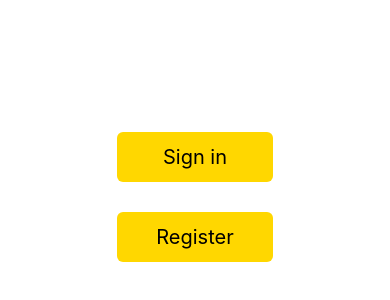
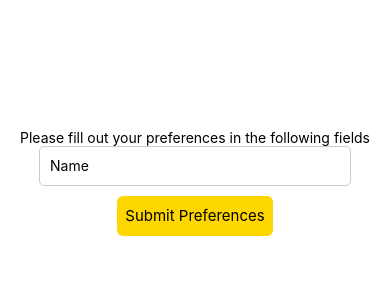
Before and after one commit to aberiggs/BoilerMatch, a React Native app in the folder frontend/: screen /ManagePreferences in a window 390 px wide. Before the commit this address had no page. Shown: the part 240-540 px from the top of the page. Built offline with nearby package versions, Linux system fonts and the light colour scheme.

Commit message:
added button on user profile to open preferences page with form and submission

```diff
--- a/frontend/App.js
+++ b/frontend/App.js
@@ -5,6 +5,7 @@ import { createStackNavigator } from '@react-navigation/stack';
 import Landing from './screens/Landing'
 import Register from './screens/Register'
 import Login from './screens/Login'
+import ManagePreferences from './screens/ManagePreferences';
 import MainTabNavigator from './routes/MainTabNavigator';
 
 const Stack = createStackNavigator();
@@ -23,6 +24,7 @@ export default function App() {
         }}/>
 
       <Stack.Screen name="MainTabNavigator" component={MainTabNavigator} />
+      <Stack.Screen name="ManagePreferences" component={ManagePreferences} />
       </Stack.Navigator>
     </NavigationContainer>
   );
--- a/frontend/package.json
+++ b/frontend/package.json
@@ -9,6 +9,7 @@
     "web": "expo start --web"
   },
   "dependencies": {
+    "@react-native-picker/picker": "2.4.10",
     "@react-navigation/bottom-tabs": "^6.5.9",
     "@react-navigation/native": "^6.1.8",
     "@react-navigation/stack": "^6.3.18",
--- /dev/null
+++ b/frontend/screens/ManagePreferences.js
@@ -0,0 +1,66 @@
+//import React from 'react';
+import React, { useState } from 'react';
+
+import { StyleSheet, Text, View,TextInput,TouchableOpacity } from 'react-native';
+
+
+export default function ManagePreferences() {
+
+  const [name, setName] = useState('');
+  const handleNameChange = (text) => {
+    setName(text);
+  };
+  const handleSubmit = () => {
+    console.log("Submit pressed");
+  }
+
+
+  return (
+    <View style={styles.container}>
+      <Text>Please fill out your preferences in the following fields</Text>
+      <TextInput
+        style={styles.input}
+        placeholder="Name"
+        value={name}
+        onChangeText={handleNameChange}
+      />
+
+        <TouchableOpacity style={styles.button} onPress={handleSubmit}>
+        <Text style={styles.buttonText}>Submit Preferences</Text>
+        </TouchableOpacity>
+    </View>
+
+
+  );
+}
+
+const styles = StyleSheet.create({
+  buttonText: {
+    fontSize: 15,
+    alignSelf: "center"
+  },
+  button: {
+    width: "40%",
+    height: 40,
+    backgroundColor: "gold",
+    borderRadius: 6,
+    justifyContent: 'center',
+
+
+  },
+  container: {
+    flex: 1,
+    backgroundColor: '#fff',
+    alignItems: 'center',
+    justifyContent: 'center',
+  },
+  input: {
+    width: '80%',
+    height: 40,
+    borderWidth: 1,
+    borderColor: '#ccc',
+    borderRadius: 5,
+    marginBottom: 10,
+    paddingLeft: 10,
+  },
+});
--- a/frontend/screens/Profile.js
+++ b/frontend/screens/Profile.js
@@ -4,9 +4,17 @@ import { StyleSheet, Text, View,TouchableOpacity } from 'react-native';
 export default function Profile({navigation}){
 
 
+  const navigateToManagePreferences = () => {
+    navigation.navigate('ManagePreferences');
+  };
 
-    return(
+  return (
       <View style={styles.container}>
+        <TouchableOpacity style={styles.button} onPress={navigateToManagePreferences}>
+        <Text style={styles.buttonText}> Manage Preferences</Text>
+        </TouchableOpacity>
+
+
       <Text> This is your profile page</Text>
       </View>
   )
@@ -16,6 +24,8 @@ export default function Profile({navigation}){
 }
 
 
+
+
 const styles = StyleSheet.create({
   container: {
     flex: 1,
@@ -23,4 +33,18 @@ const styles = StyleSheet.create({
     alignItems: 'center',
     justifyContent: 'center',
   },
+  button: {
+      width: "40%",
+      height: 40,
+      backgroundColor: "gold",
+      borderRadius: 6,
+      justifyContent: 'center',
+
+
+    },
+    buttonText: {
+      fontSize: 15,
+      alignSelf: "center"
+    },
+
 });
```
Also changed, not shown: 2 other files (tests, documents, lock files or other folders). Lines whose indentation alone changed are shown as unchanged.
